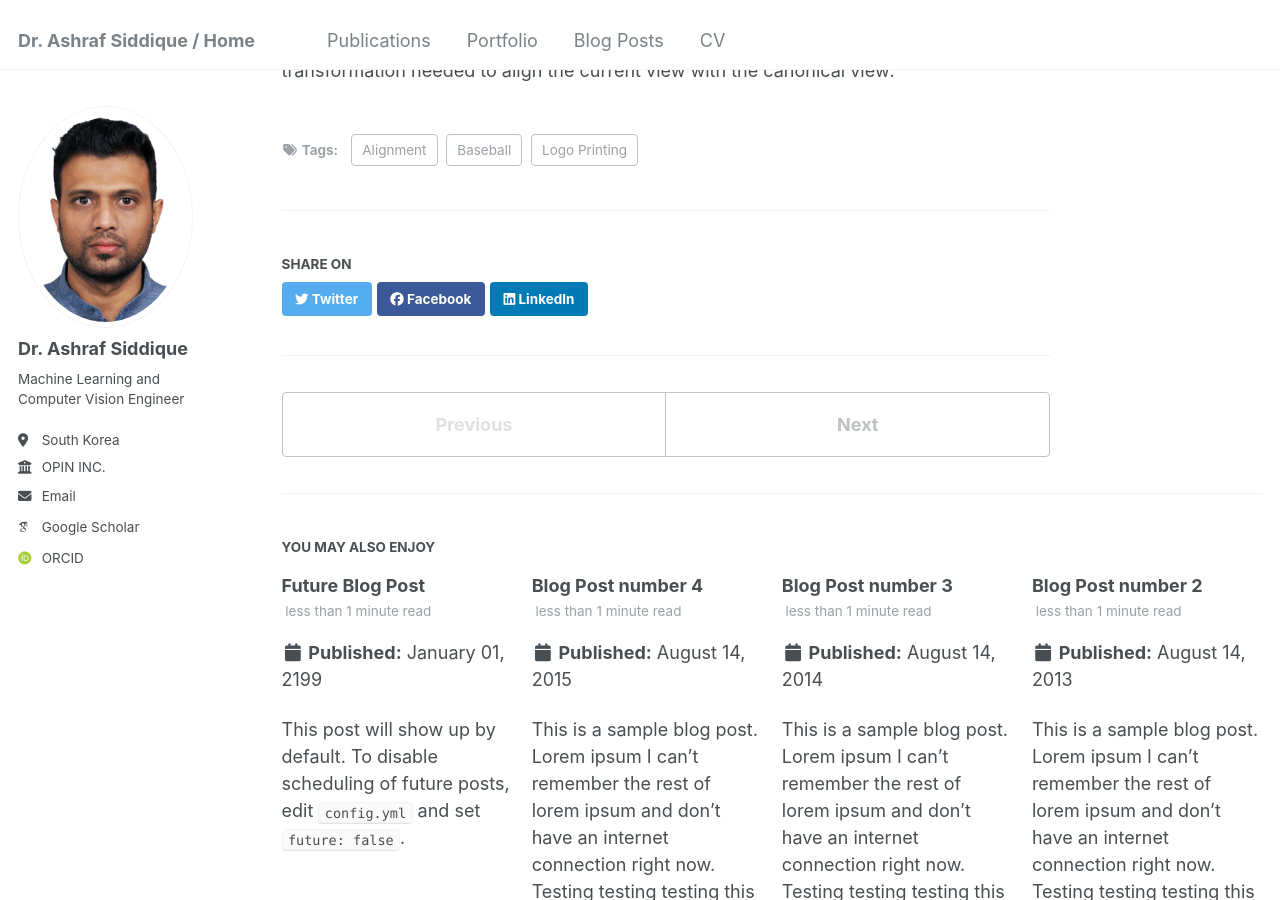
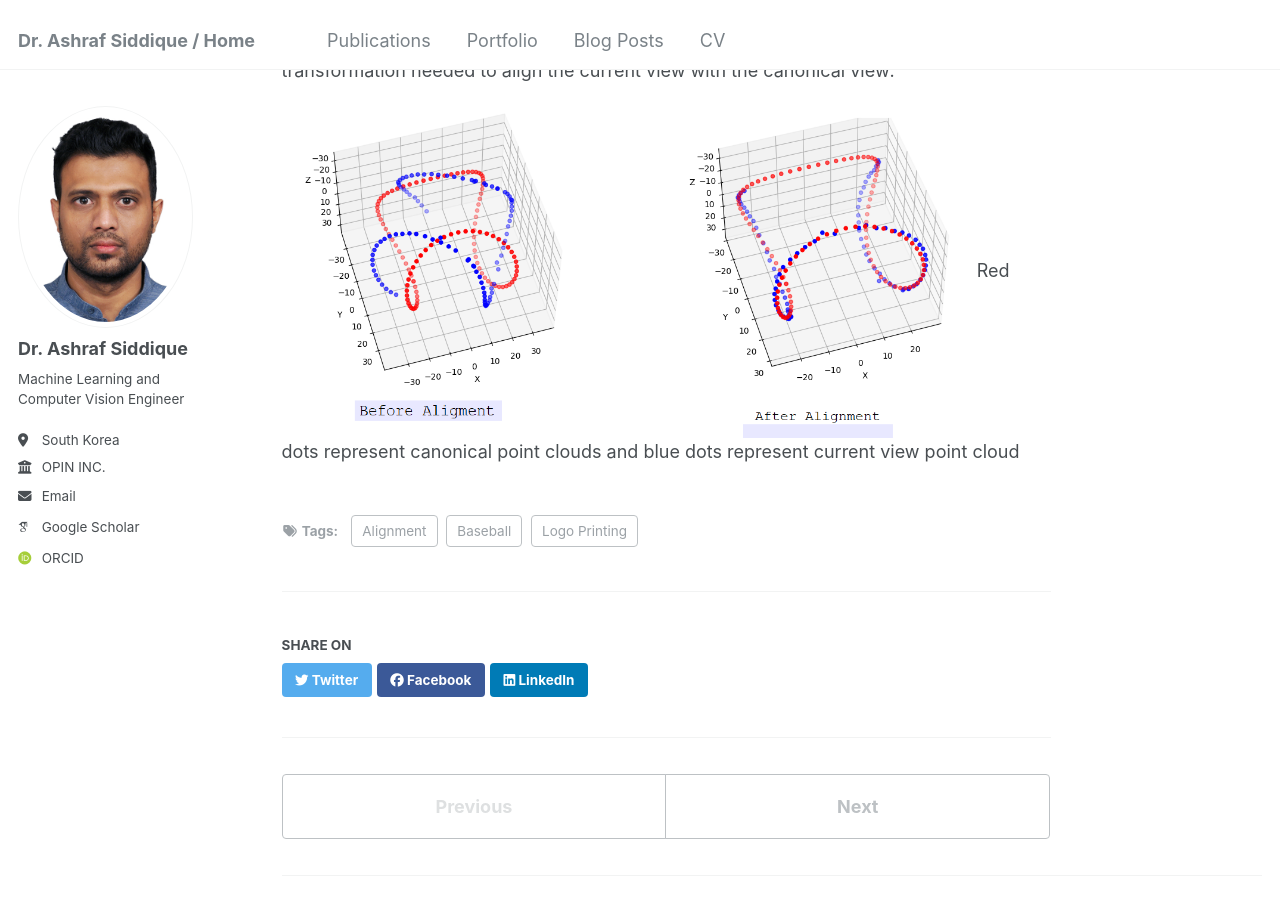
Before and after one commit to arif2127/arif2127.github.io, a Jekyll site: the page built from _posts/2012-08-14-blog-post-1.md, in a window 1280 px wide and 900 px high, scrolled down 3711 px. Built offline with Jekyll 4.4.1, drawn with Linux system fonts in a browser that asks for light colours; some web fonts are replaced.

Commit message:
First Draft

````diff
--- a/_posts/2012-08-14-blog-post-1.md
+++ b/_posts/2012-08-14-blog-post-1.md
@@ -94,6 +94,11 @@ where \( a + b = R \) (with \( R \) as the 3D radius). This equation simulates t
 ## Finding the Rotation Matrix
 With both the current and canonical point clouds, the final task is to calculate the rotation needed to align them. Using Open3D’s feature-based point cloud matching, I computed the rotation matrix between the two point clouds. This matrix represents the transformation needed to align the current view with the canonical view:
 
+
+<img src="../../../../images/3D_alignment.png" alt="Alt text" width="690" height="230">
+Red dots represent canonical point clouds and blue dots represent current view point cloud
+
+
 <!-- ```python
 import open3d as o3d
 # Example code for aligning two point clouds
````
Also changed, not shown: images/3D_alignment.png (added).
